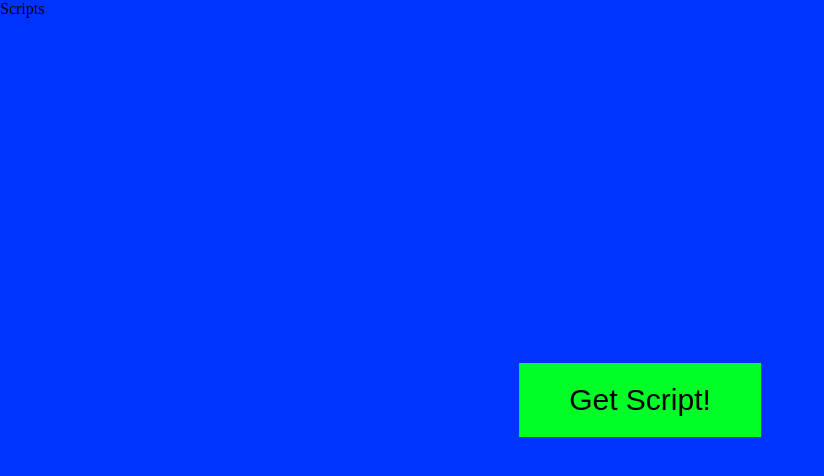
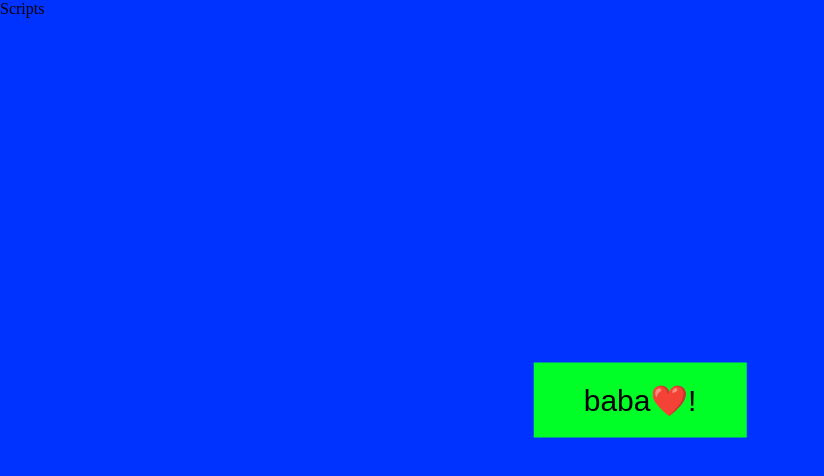
Before and after one commit to JohnyJonson/JohnyJonson.github.io, a plain HTML site: page index.html in a window 1280 px wide. Shown: the whole page, without its empty margins (0-824 px from the left). Drawn offline with Linux system fonts and the light colour scheme.

Commit message:
Update index.html

```diff
--- a/index.html
+++ b/index.html
@@ -9,5 +9,5 @@ initial-scale=1.0 />
 
 </head>
 <body>
-    <button type="button" onclick="location.href='https://github.com/JohnyJonson/Doors-Scripts/blob/main/source/library.lua'">Get Script!</button>
+    <button type="button" onclick="location.href='https://github.com/JohnyJonson/Doors-Scripts/blob/main/source/library.lua'">baba❤️!</button>
 </body>
```
